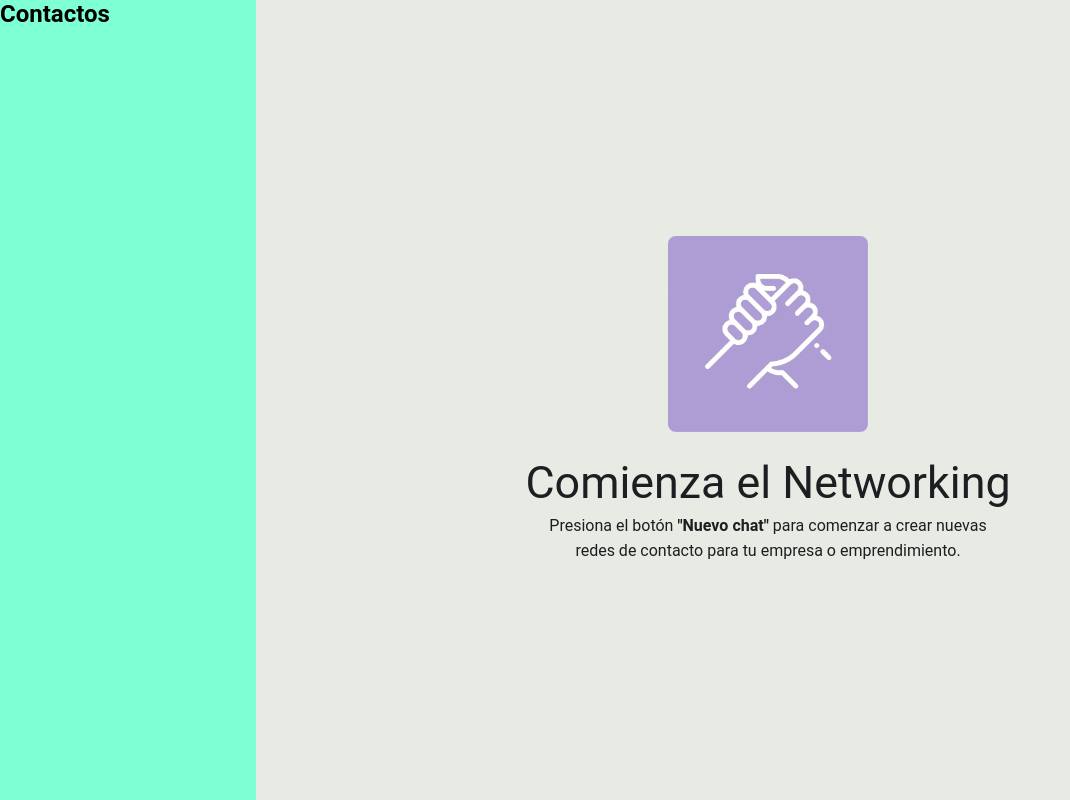
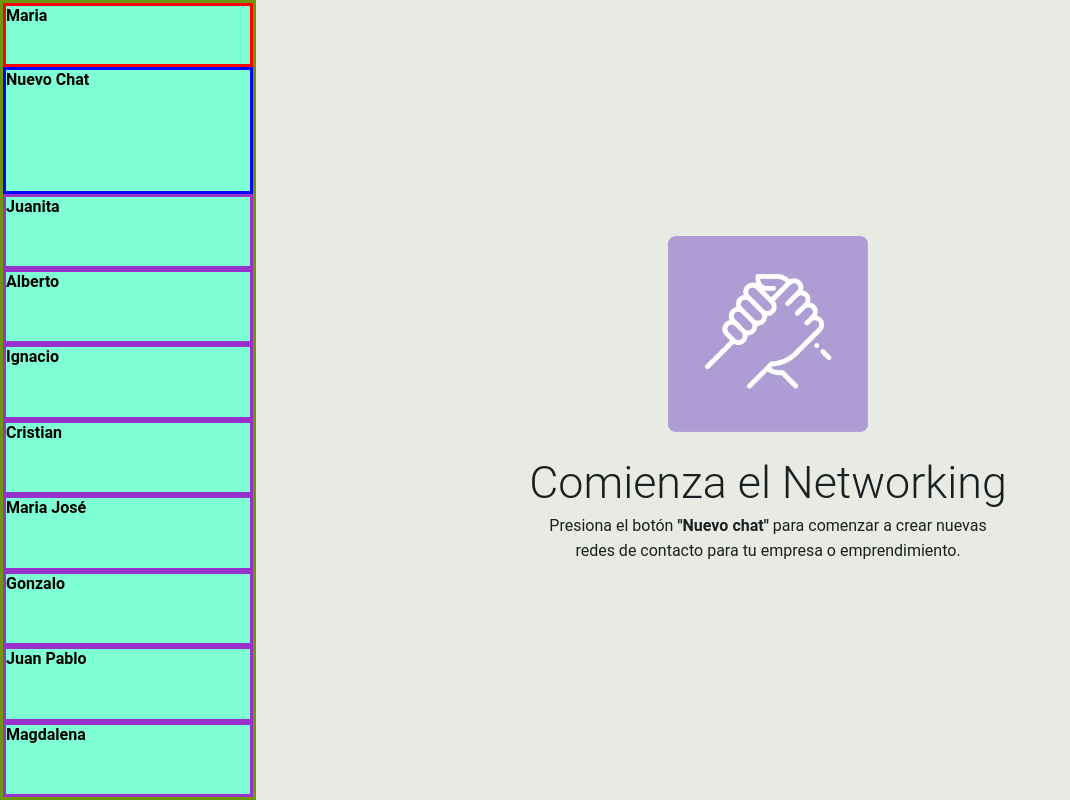
Before and after one commit to joscarmona/desafio-sistema-mensajeria, a plain HTML site: page index.html in a window 1280 px wide. Shown: the whole page, without its empty margins (0-1070 px from the left). Drawn offline with Linux system fonts and the light colour scheme.

Commit message:
inicio de maquetado de la sección contactos

```diff
--- a/assets/css/style.css
+++ b/assets/css/style.css
@@ -4,20 +4,13 @@ body{
     height: 100vh;
     width: 100vw;
 }
-
+/* ******************************************************************************************************** */
+/* *************************************** SECCION PRINCIPAL ********************************************** */
+/* ******************************************************************************************************** */
 .flex-container{
     /* background-color: blue; */
     display: flex;
     height: 100%;
-}
-
-.contactos{
-    background-color: aquamarine;
-    height: 100%;
-
-    /* width: 25%; */
-    /* flex-grow: 1; */
-    flex: 0 0 20%;
 }
 
 .principal{
@@ -55,9 +48,10 @@ body{
     gap: 0.2rem;
 }
 
-.principal-parrafo-1{
+.principal-h2{
     /* font-size: 45px; */
     font-size: 2.8rem;
+    font-weight: 300;
 }
 
 .principal-parrafo-2{
@@ -67,3 +61,49 @@ body{
     line-height: 1.6;
     text-align: center;
 }
+/* ******************************************************************************************************** */
+/* ******************************************************************************************************** */
+/* ******************************************************************************************************** */
+
+
+/* ******************************************************************************************************** */
+/* *************************************** SECCION CONTACTOS ********************************************** */
+/* ******************************************************************************************************** */
+.contactos{
+    background-color: aquamarine;
+    height: 100%;
+
+    /* width: 25%; */
+    /* flex-grow: 1; */
+    flex: 0 0 20%;
+}
+
+ul{
+    border: solid 3px rgb(111, 150, 6);
+    display: flex;
+    flex-direction: column;
+    height: 100%;
+}
+
+/* li{
+    border: solid 1px red;
+    flex: 0 0 10%;
+} */
+
+.item-1{
+    border: solid 3px red;
+    flex: 0 0 8%;
+}
+
+.item-2{
+    border: solid 3px blue;
+    flex: 0 0 16%;
+}
+
+.item-3{
+    border: solid 3px darkorchid;
+    flex: 0 0 9.5%;
+}
+/* ******************************************************************************************************** */
+/* ******************************************************************************************************** */
+/* ******************************************************************************************************** */
--- a/index.html
+++ b/index.html
@@ -11,28 +11,80 @@
     <!-- CSS file -->
     <link rel="stylesheet" href="./assets/css/style.css">
     <!-- ------------------------------------------------------------------------------ -->
+
+    <!-- Agregar iconos desde fontawesome -->
+    <script src="https://kit.fontawesome.com/f1954fad1e.js" crossorigin="anonymous"></script>
+
 </head>
 <body>
 
-    <!-- MAIN -->
+    <!-- --------------------------------------- ------------------------------------------ -->
+    <!-- ---------------------------------- MAIN ------------------------------------------ -->
+    <!-- --------------------------------------- ------------------------------------------ -->
     <main class="flex-container">
-        <!-- CONTACTOS -->
+        <!-- -------------------------------------- --------------------------------------- -->
+        <!-- ------------------------ SECCION CONTACTOS -------------------------------------->
+        <!-- ------------------------------------------------------------------------------ -->
         <menu class="contactos">
-            <h2>Contactos</h2>
+            <ul>
+                <!-- USUARIO -->
+                <li class="item-1">
+                    <h4>Maria</h4>
+                </li>
+                <!-- BOTON NUEVO CHAT -->
+                <li class="item-2">
+                    <h4>Nuevo Chat</h4>
+                </li>
+                <!-- CONTACTOS -->
+                <li class="item-3">
+                    <h4>Juanita</h4>
+                </li>
+                <li class="item-3">
+                    <h4>Alberto</h4>
+                </li>
+                <li class="item-3">
+                    <h4>Ignacio</h4>
+                </li>
+                <li class="item-3">
+                    <h4>Cristian</h4>
+                </li>
+                <li class="item-3">
+                    <h4>Maria José</h4>
+                </li>
+                <li class="item-3">
+                    <h4>Gonzalo</h4>
+                </li>
+                <li class="item-3">
+                    <h4>Juan Pablo</h4>
+                </li>
+                <li class="item-3">
+                    <h4>Magdalena</h4>
+                </li>
+                <!-- -------------- -->
+            </ul>
         </menu>
         <!-- ------------------------------------------------------------------------------ -->
-        <!-- PRINCIPAL -->
+        <!-- ------------------------------------------------------------------------------ -->
+        <!-- ------------------------------------------------------------------------------ -->
+
+        <!-- ------------------------------------------------------------------------------ -->
+        <!-- ----------------------------- SECCION PRINCIPAL ------------------------------ -->
+        <!-- ------------------------------------------------------------------------------ -->
         <section class="principal">
             <img class="principal-imagen" src="./assets/image/hand.webp" alt="saludo de manos">
             <div class="texts">
-                <p class="principal-parrafo-1">Comienza el Networking</p>
+                <h2 class="principal-h2">Comienza el Networking</h2>
                 <p class="principal-parrafo-2">Presiona el botón <b>"Nuevo chat"</b> para comenzar a crear nuevas redes de contacto para tu empresa o emprendimiento.</p>
             </div>
         </section>
         <!-- ------------------------------------------------------------------------------ -->
+        <!-- ------------------------------------------------------------------------------ -->
+        <!-- ------------------------------------------------------------------------------ -->
 
     </main>
-    <!-- ------------------------------------------------------------------------------ -->
+    <!-- --------------------------------------- ------------------------------------------ -->
+    <!-- --------------------------------------- ------------------------------------------ -->
+    <!-- --------------------------------------- ------------------------------------------ -->
 
 </body>
 </html>
```
